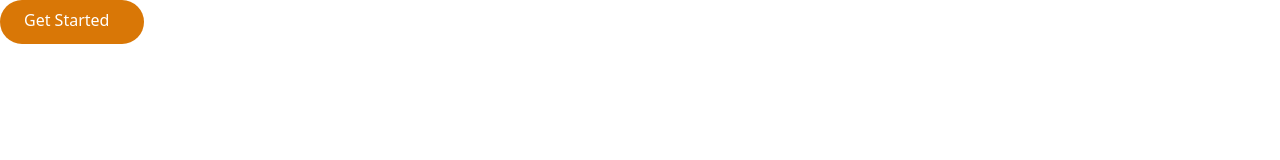
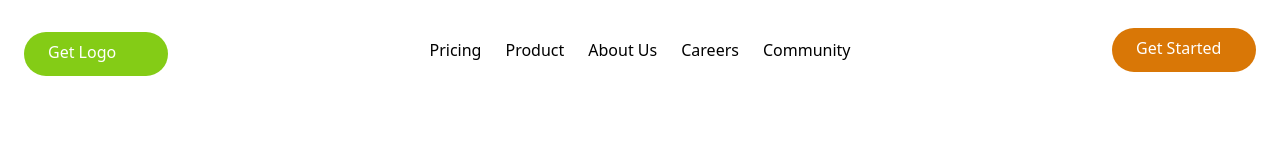
Before and after one commit to ibrahimBougaoua/tailwind-css-mss, a website: page index.html in a window 1280 px wide. Drawn offline with Linux system fonts and the light colour scheme.

Commit message:
add navbar

```diff
--- a/index.html
+++ b/index.html
@@ -9,9 +9,53 @@
   </head>
   <body>
 
-      <a href="#" class="hidden w-36 p-3 px-6 pt-2 text-white bg-amber-600 rounded-full baseline hover:bg-brightRedLight md:block" >
-        Get Started
-      </a>
+    <nav class="relative container mx-auto p-6">
+      <!-- Flex container -->
+      <div class="flex items-center justify-between">
+        <!-- Logo -->
+        <div class="pt-2">
+          <a href="#" class="hidden w-36 p-3 px-6 pt-2 text-white bg-lime-500 rounded-full baseline hover:bg-brightRedLight md:block" >
+            Get Logo
+          </a>
+        </div>
+        <!-- Menu Items -->
+        <div class="hidden space-x-6 md:flex">
+          <a href="#" class="hover:text-darkGrayishBlue">Pricing</a>
+          <a href="#" class="hover:text-darkGrayishBlue">Product</a>
+          <a href="#" class="hover:text-darkGrayishBlue">About Us</a>
+          <a href="#" class="hover:text-darkGrayishBlue">Careers</a>
+          <a href="#" class="hover:text-darkGrayishBlue">Community</a>
+        </div>
+        <!-- Button -->
+        <a href="#" class="hidden w-36 p-3 px-6 pt-2 text-white bg-amber-600 rounded-full baseline hover:bg-brightRedLight md:block" >
+          Get Started
+        </a>
+
+        <!-- Hamburger Icon -->
+        <button
+          id="menu-btn"
+          class="block hamburger md:hidden focus:outline-none"
+        >
+          <span class="hamburger-top"></span>
+          <span class="hamburger-middle"></span>
+          <span class="hamburger-bottom"></span>
+        </button>
+      </div>
+
+      <!-- Mobile Menu -->
+      <div class="md:hidden">
+        <div
+          id="menu"
+          class="absolute flex-col items-center hidden self-end py-8 mt-10 space-y-6 font-bold bg-white sm:w-auto sm:self-center left-6 right-6 drop-shadow-md"
+        >
+          <a href="#">Pricing</a>
+          <a href="#">Product</a>
+          <a href="#">About Us</a>
+          <a href="#">Careers</a>
+          <a href="#">Community</a>
+        </div>
+      </div>
+    </nav>
 
   </body>
 </html>
```
Also changed, not shown: css/main.css, 1 other file.
